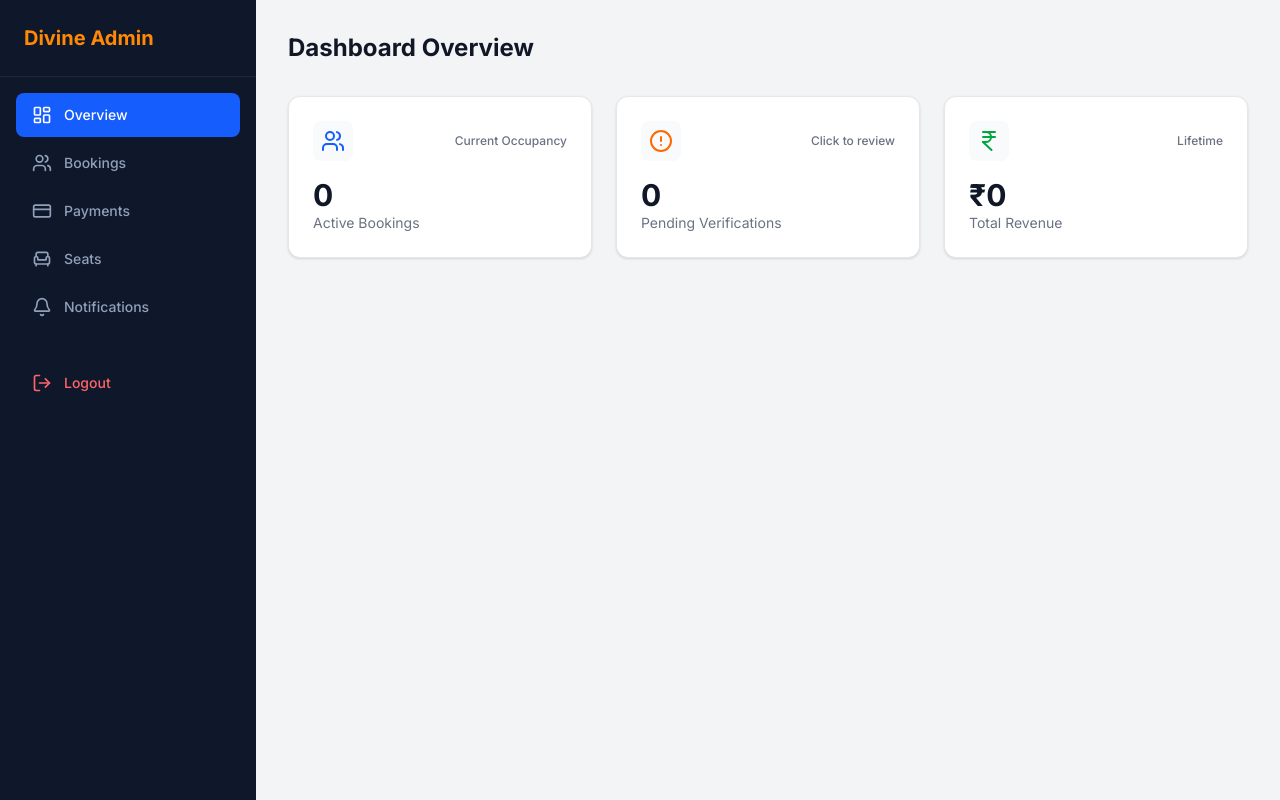
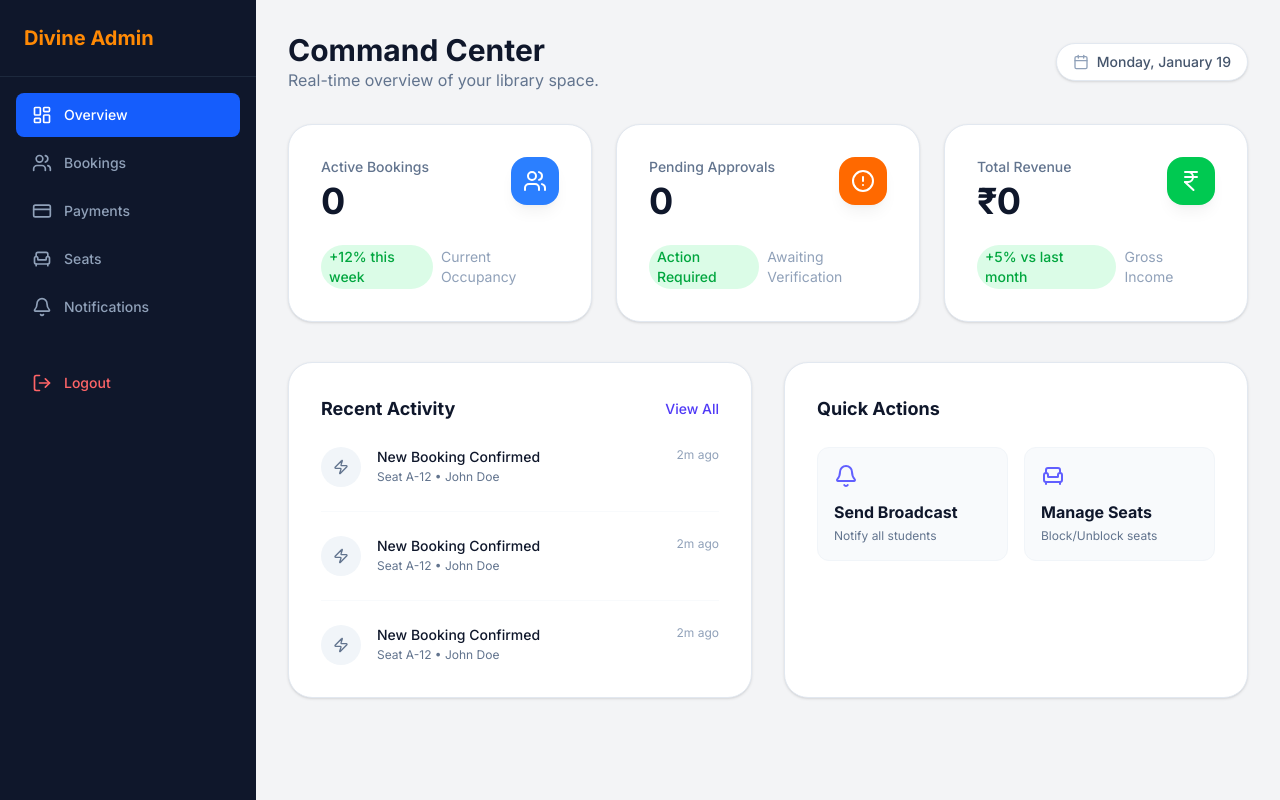
Before and after one commit to pranavgawaii/divine-reading-space, a Next.js app: page /admin in a window 1280 px wide. Built offline with nearby package versions, Linux system fonts and the light colour scheme; no server answers; the database is empty.

Commit message:
Fix: Add missing icon imports in Admin Dashboard

```diff
--- a/app/admin/page.tsx
+++ b/app/admin/page.tsx
@@ -1,6 +1,6 @@
 'use client'
 
-import { Users, CreditCard, AlertCircle, IndianRupee } from 'lucide-react'
+import { Users, CreditCard, AlertCircle, IndianRupee, TrendingUp, Calendar, Zap, Bell, Armchair } from 'lucide-react'
 import { createClient } from '@/lib/supabase/client'
 import { useEffect, useState } from 'react'
 import Link from 'next/link'
@@ -28,11 +28,11 @@ export default function AdminDashboardPage() {
                 .select('*', { count: 'exact', head: true })
                 .eq('status', 'active')
 
-            // 3. Revenue (This month) - simplified
+            // 3. Revenue
             const { data: payments } = await supabase
                 .from('payments')
                 .select('amount')
-                .eq('status', 'approved') // or Verified
+                .eq('status', 'approved')
 
             const revenue = payments?.reduce((acc, curr) => acc + (curr.amount || 0), 0) || 0
 
@@ -46,45 +46,113 @@ export default function AdminDashboardPage() {
     }, [])
 
     return (
-        <div>
-            <h1 className="text-2xl font-bold text-gray-900 mb-8">Dashboard Overview</h1>
+        <div className="max-w-7xl mx-auto">
+            <div className="flex justify-between items-center mb-8">
+                <div>
+                    <h1 className="text-3xl font-bold text-slate-900">Command Center</h1>
+                    <p className="text-slate-500">Real-time overview of your library space.</p>
+                </div>
+                <div className="flex items-center gap-2 px-4 py-2 bg-white rounded-full border border-slate-200 shadow-sm text-sm font-medium text-slate-600">
+                    <Calendar className="h-4 w-4 text-slate-400" />
+                    <span>{new Date().toLocaleDateString(undefined, { weekday: 'long', month: 'long', day: 'numeric' })}</span>
+                </div>
+            </div>
 
-            <div className="grid grid-cols-1 md:grid-cols-3 xl:grid-cols-3 gap-6 mb-8">
+            <div className="grid grid-cols-1 md:grid-cols-3 gap-6 mb-10">
                 <StatCard
                     title="Active Bookings"
                     value={stats.activeBookings.toString()}
-                    icon={<Users className="h-6 w-6 text-blue-600" />}
-                    trend="Current Occupancy"
+                    icon={<Users className="h-6 w-6 text-white" />}
+                    color="bg-blue-500"
+                    trend="+12% this week"
+                    desc="Current Occupancy"
                 />
-                <Link href="/admin/payments">
+
+                <Link href="/admin/payments" className="block transform transition hover:scale-[1.02]">
                     <StatCard
-                        title="Pending Verifications"
+                        title="Pending Approvals"
                         value={stats.pendingPayments.toString()}
-                        icon={<AlertCircle className="h-6 w-6 text-orange-500" />}
-                        trend="Click to review"
+                        icon={<AlertCircle className="h-6 w-6 text-white" />}
+                        color="bg-orange-500"
+                        trend="Action Required"
+                        desc="Awaiting Verification"
                         highlight={stats.pendingPayments > 0}
                     />
                 </Link>
+
                 <StatCard
                     title="Total Revenue"
                     value={`₹${stats.monthlyRevenue.toLocaleString()}`}
-                    icon={<IndianRupee className="h-6 w-6 text-green-600" />}
-                    trend="Lifetime"
+                    icon={<IndianRupee className="h-6 w-6 text-white" />}
+                    color="bg-green-500"
+                    trend="+5% vs last month"
+                    desc="Gross Income"
                 />
+            </div>
+
+            <div className="grid lg:grid-cols-2 gap-8">
+                {/* Recent Activity Placeholder */}
+                <div className="bg-white p-8 rounded-3xl border border-slate-200 shadow-sm">
+                    <div className="flex items-center justify-between mb-6">
+                        <h3 className="font-bold text-lg text-slate-900">Recent Activity</h3>
+                        <button className="text-sm font-medium text-indigo-600 hover:text-indigo-700">View All</button>
+                    </div>
+                    <div className="space-y-6">
+                        {[1, 2, 3].map((_, i) => (
+                            <div key={i} className="flex gap-4 items-start pb-6 border-b border-slate-50 last:border-0 last:pb-0">
+                                <div className="h-10 w-10 rounded-full bg-slate-100 flex items-center justify-center text-slate-500 shrink-0">
+                                    <Zap className="h-4 w-4" />
+                                </div>
+                                <div>
+                                    <p className="text-sm font-medium text-slate-900">New Booking Confirmed</p>
+                                    <p className="text-xs text-slate-500 mt-0.5">Seat A-12 • John Doe</p>
+                                </div>
+                                <span className="ml-auto text-xs text-slate-400">2m ago</span>
+                            </div>
+                        ))}
+                    </div>
+                </div>
+
+                {/* Quick Actions */}
+                <div className="bg-white p-8 rounded-3xl border border-slate-200 shadow-sm">
+                    <h3 className="font-bold text-lg text-slate-900 mb-6">Quick Actions</h3>
+                    <div className="grid grid-cols-2 gap-4">
+                        <Link href="/admin/notifications" className="p-4 rounded-xl bg-slate-50 hover:bg-slate-100 border border-slate-100 transition text-left group">
+                            <Bell className="h-6 w-6 text-indigo-500 mb-3 group-hover:scale-110 transition-transform" />
+                            <div className="font-bold text-slate-900">Send Broadcast</div>
+                            <div className="text-xs text-slate-500 mt-1">Notify all students</div>
+                        </Link>
+                        <Link href="/admin/seats" className="p-4 rounded-xl bg-slate-50 hover:bg-slate-100 border border-slate-100 transition text-left group">
+                            <Armchair className="h-6 w-6 text-indigo-500 mb-3 group-hover:scale-110 transition-transform" />
+                            <div className="font-bold text-slate-900">Manage Seats</div>
+                            <div className="text-xs text-slate-500 mt-1">Block/Unblock seats</div>
+                        </Link>
+                    </div>
+                </div>
             </div>
         </div>
     )
 }
 
-function StatCard({ title, value, icon, trend, highlight }: any) {
+function StatCard({ title, value, icon, color, trend, desc, highlight }: any) {
     return (
-        <div className={`bg-white p-6 rounded-xl shadow-sm border ${highlight ? 'border-orange-300 ring-2 ring-orange-100' : 'border-gray-200'} cursor-pointer hover:shadow-md transition`}>
-            <div className="flex items-center justify-between mb-4">
-                <div className="p-2 bg-gray-50 rounded-lg">{icon}</div>
-                <span className="text-xs font-medium text-gray-500">{trend}</span>
+        <div className={`relative overflow-hidden bg-white p-8 rounded-3xl border transition shadow-sm hover:shadow-lg ${highlight ? 'border-orange-400 ring-4 ring-orange-50' : 'border-slate-200'}`}>
+            <div className="flex justify-between items-start mb-6">
+                <div>
+                    <p className="text-sm font-medium text-slate-500 mb-1">{title}</p>
+                    <h3 className="text-4xl font-bold text-slate-900 tracking-tight">{value}</h3>
+                </div>
+                <div className={`h-12 w-12 rounded-2xl ${color} flex items-center justify-center shadow-lg shadow-black/5`}>
+                    {icon}
+                </div>
             </div>
-            <h3 className="text-3xl font-bold text-gray-900">{value}</h3>
-            <p className="text-sm text-gray-500">{title}</p>
+
+            <div className="flex items-center gap-2 text-sm">
+                <span className={`font-medium ${highlight ? 'text-orange-600' : 'text-green-600'} bg-opacity-10 px-2 py-0.5 rounded-full ${highlight ? 'bg-orange-100' : 'bg-green-100'}`}>
+                    {trend}
+                </span>
+                <span className="text-slate-400">{desc}</span>
+            </div>
         </div>
     )
 }
```
